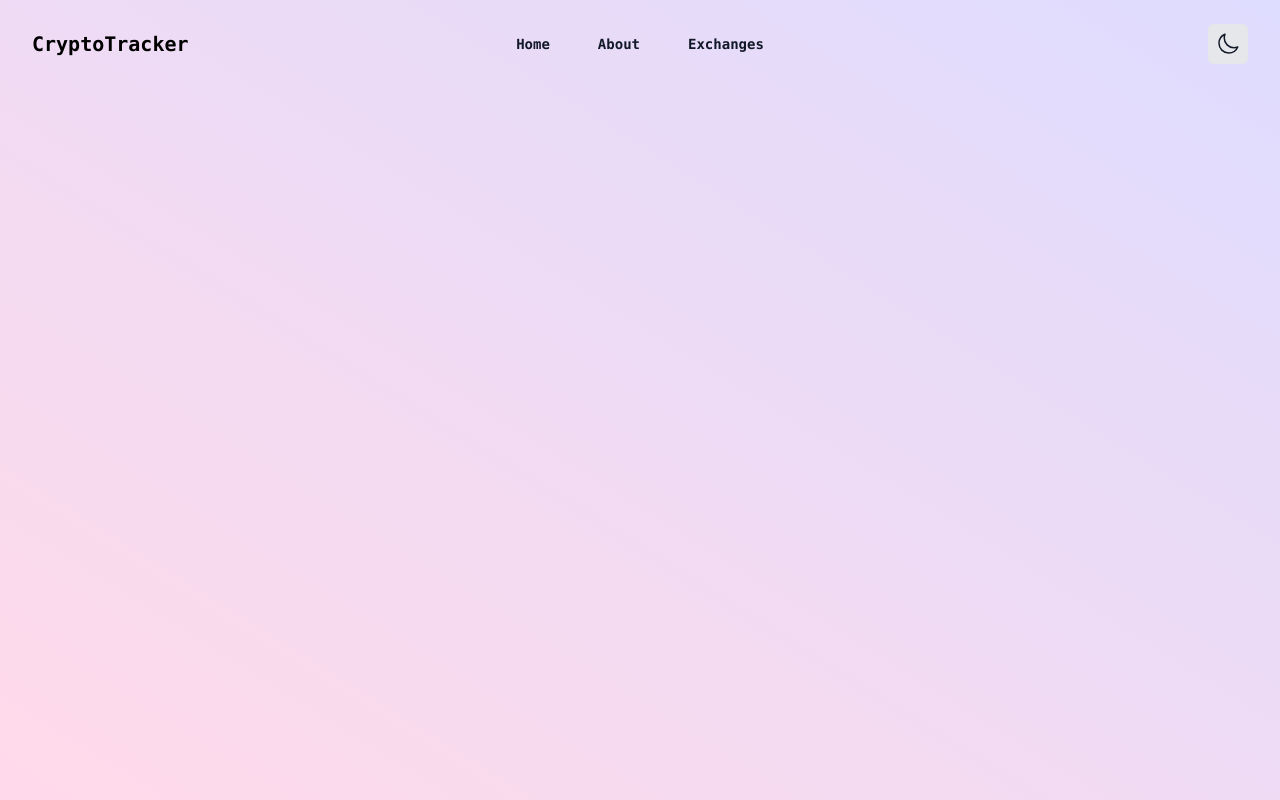
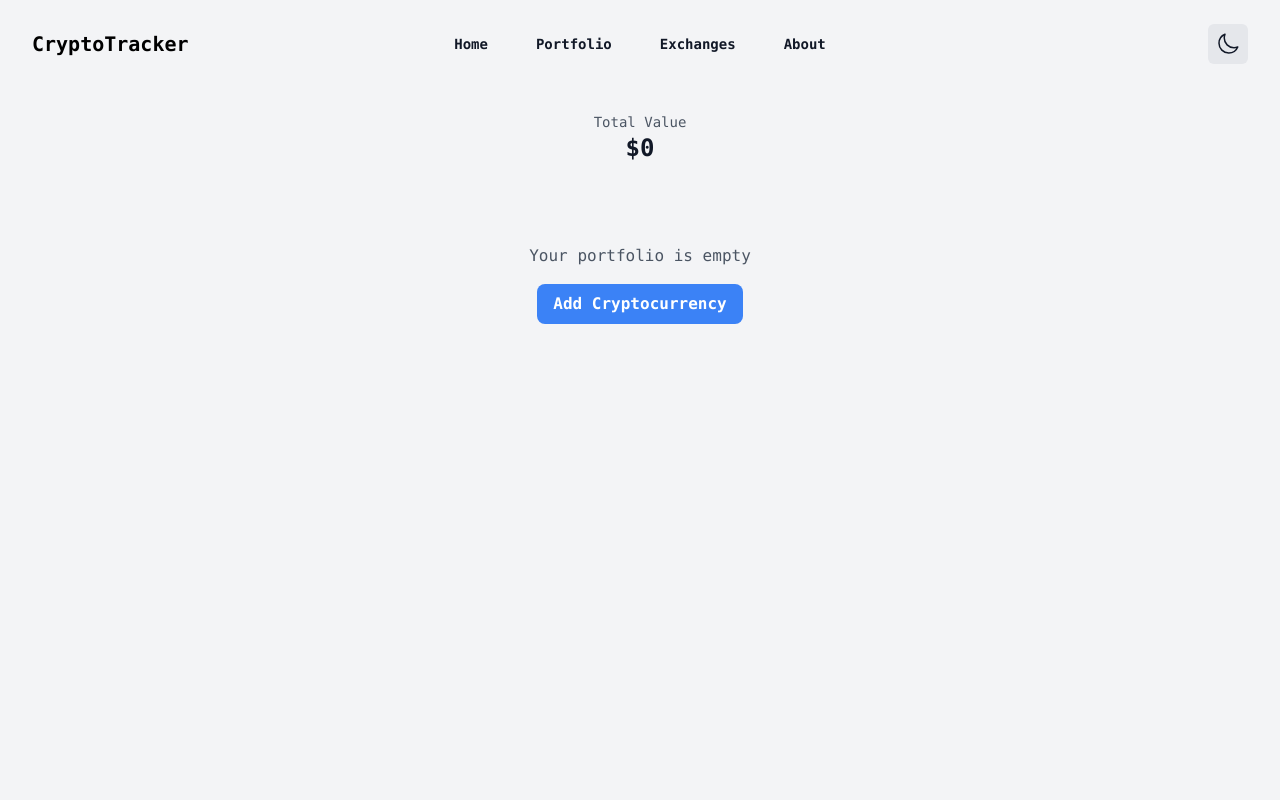
Before and after one commit to ian-schwartz/crypto-tracker, a React (Create React App) app: page /portfolio in a window 1280 px wide. Built offline with nearby package versions, Linux system fonts and the light colour scheme.

Commit message:
feat: add portfolio page with basic layout

```diff
--- a/src/App.js
+++ b/src/App.js
@@ -7,6 +7,7 @@ import GradientBackground from './components/GradientBackground';
 import Exchanges from './components/Exchanges';
 import About from './components/About';
 import CryptoDetail from './components/CryptoDetail';
+import Portfolio from './components/Portfolio';
 
 function App() {
   const [mobileMenuOpen, setMobileMenuOpen] = useState(false);
@@ -15,8 +16,9 @@ function App() {
 
   const navigation = [
     { name: 'Home', href: '/' },
+    { name: 'Portfolio', href: '/portfolio' },
+    { name: 'Exchanges', href: '/exchanges' },
     { name: 'About', href: '/about' },
-    { name: 'Exchanges', href: '/exchanges' },
   ];
 
   return (
@@ -41,6 +43,7 @@ function App() {
                 />
               }
             />
+            <Route path='/portfolio' element={<Portfolio />} />
             <Route path='/exchanges' element={<Exchanges />} />
             <Route path='/about' element={<About />} />
             <Route path='/crypto/:id' element={<CryptoDetail />} />
--- /dev/null
+++ b/src/components/Portfolio.jsx
@@ -0,0 +1,110 @@
+import React, { useState, useEffect } from 'react';
+
+const Portfolio = () => {
+  const [holdings, setHoldings] = useState([]);
+  const [totalValue, setTotalValue] = useState(0);
+
+  // Load portfolio data from localStorage on component mount
+  useEffect(() => {
+    const savedPortfolio = localStorage.getItem('cryptoPortfolio');
+    if (savedPortfolio) {
+      setHoldings(JSON.parse(savedPortfolio));
+    }
+  }, []);
+
+  // Save portfolio data to localStorage whenever it changes
+  useEffect(() => {
+    localStorage.setItem('cryptoPortfolio', JSON.stringify(holdings));
+  }, [holdings]);
+
+  return (
+    <div className="min-h-screen bg-gray-100 dark:bg-gray-900 pt-20">
+      <div className="container mx-auto px-4 py-8">
+        <div className="flex justify-center items-center mb-8">
+          <div className="text-center">
+            <p className="text-sm text-gray-600 dark:text-gray-400">Total Value</p>
+            <p className="text-2xl font-bold text-gray-900 dark:text-white">
+              ${totalValue.toLocaleString()}
+            </p>
+          </div>
+        </div>
+
+        {holdings.length === 0 ? (
+          <div className="text-center py-12">
+            <p className="text-gray-600 dark:text-gray-400 mb-4">
+              Your portfolio is empty
+            </p>
+            <button
+              className="bg-blue-500 hover:bg-blue-600 text-white font-semibold py-2 px-4 rounded-lg transition-colors"
+              onClick={() => {}}
+            >
+              Add Cryptocurrency
+            </button>
+          </div>
+        ) : (
+          <div className="bg-white dark:bg-gray-800 rounded-lg shadow-sm">
+            <div className="overflow-x-auto">
+              <table className="min-w-full divide-y divide-gray-200 dark:divide-gray-700">
+                <thead className="bg-gray-50 dark:bg-gray-700">
+                  <tr>
+                    <th className="px-6 py-3 text-left text-xs font-medium text-gray-500 dark:text-gray-300 uppercase tracking-wider">
+                      Asset
+                    </th>
+                    <th className="px-6 py-3 text-left text-xs font-medium text-gray-500 dark:text-gray-300 uppercase tracking-wider">
+                      Amount
+                    </th>
+                    <th className="px-6 py-3 text-left text-xs font-medium text-gray-500 dark:text-gray-300 uppercase tracking-wider">
+                      Value
+                    </th>
+                    <th className="px-6 py-3 text-left text-xs font-medium text-gray-500 dark:text-gray-300 uppercase tracking-wider">
+                      Actions
+                    </th>
+                  </tr>
+                </thead>
+                <tbody className="bg-white dark:bg-gray-800 divide-y divide-gray-200 dark:divide-gray-700">
+                  {holdings.map((holding) => (
+                    <tr key={holding.id}>
+                      <td className="px-6 py-4 whitespace-nowrap">
+                        <div className="flex items-center">
+                          <img
+                            className="h-8 w-8 rounded-full"
+                            src={holding.image}
+                            alt={holding.name}
+                          />
+                          <div className="ml-4">
+                            <div className="text-sm font-medium text-gray-900 dark:text-white">
+                              {holding.name}
+                            </div>
+                            <div className="text-sm text-gray-500 dark:text-gray-400">
+                              {holding.symbol.toUpperCase()}
+                            </div>
+                          </div>
+                        </div>
+                      </td>
+                      <td className="px-6 py-4 whitespace-nowrap text-sm text-gray-900 dark:text-white">
+                        {holding.amount}
+                      </td>
+                      <td className="px-6 py-4 whitespace-nowrap text-sm text-gray-900 dark:text-white">
+                        ${holding.value.toLocaleString()}
+                      </td>
+                      <td className="px-6 py-4 whitespace-nowrap text-sm font-medium">
+                        <button
+                          className="text-red-600 hover:text-red-900 dark:text-red-400 dark:hover:text-red-300"
+                          onClick={() => {}}
+                        >
+                          Remove
+                        </button>
+                      </td>
+                    </tr>
+                  ))}
+                </tbody>
+              </table>
+            </div>
+          </div>
+        )}
+      </div>
+    </div>
+  );
+};
+
+export default Portfolio;
```
